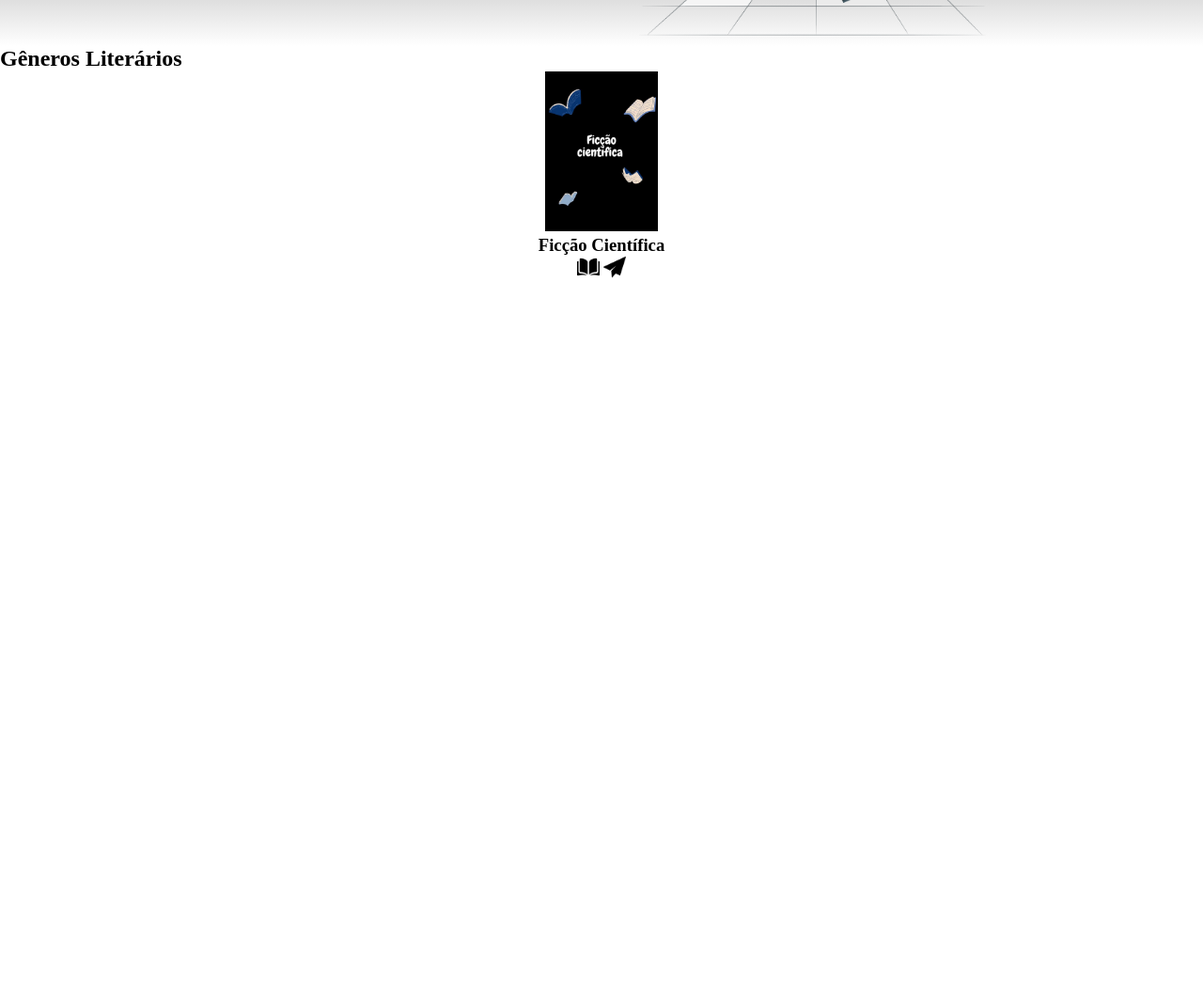
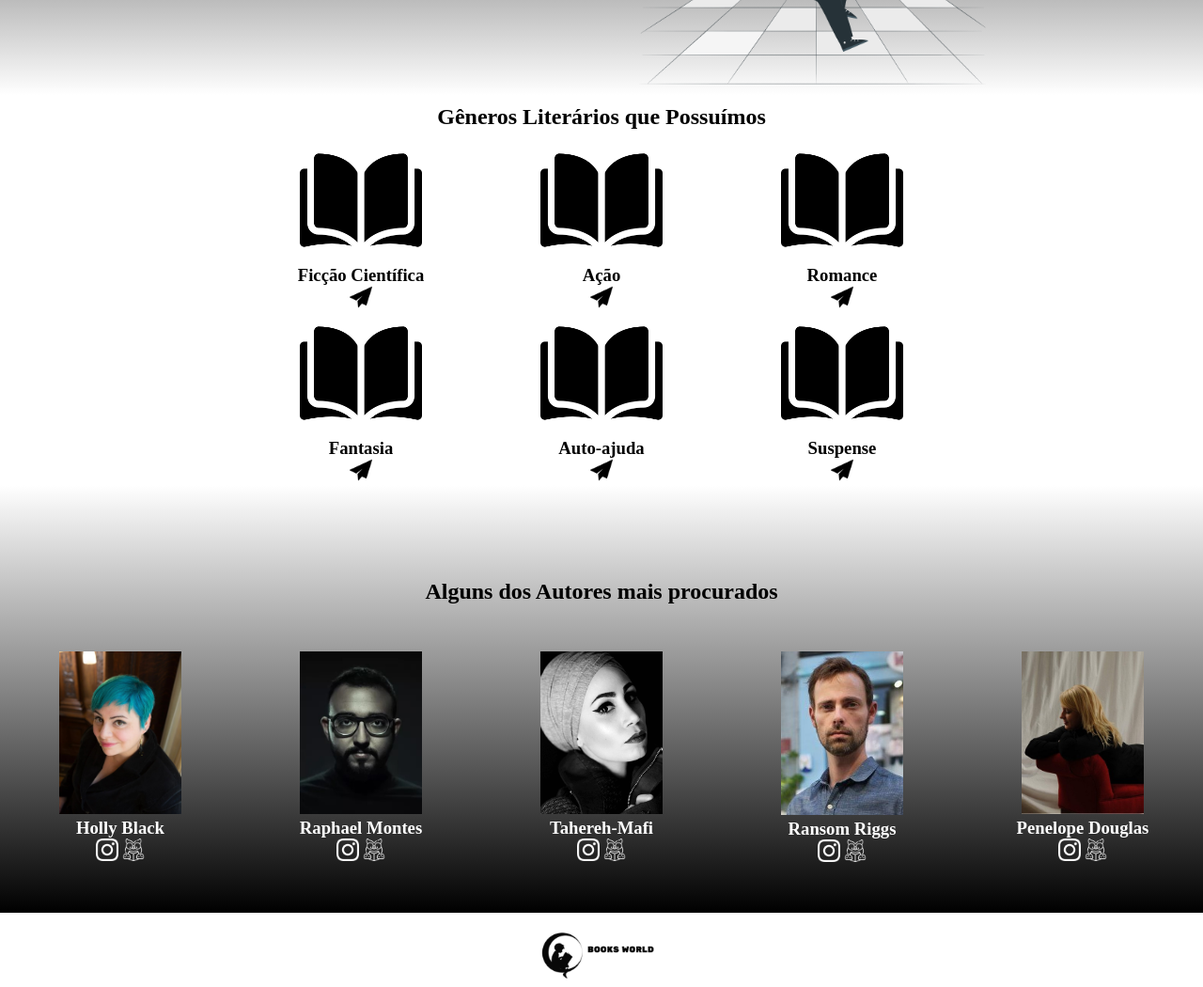
Before and after one commit to louisaferb/site-criativo-alura, a plain HTML site: page index.html in a window 1280 px wide. Shown: the part 1081-2131 px from the top of the page at 94% size. Before the commit the page ends 1381 px from the top, so only its background shows below. Drawn offline with Linux system fonts and the light colour scheme.

Commit message:
Add files via upload
Fotos sobre gêneros de livros, autores, Instagram, Skoob e Rodapé finalizados. Site sobre Livros, finalizado.

```diff
--- a/index.html
+++ b/index.html
@@ -24,13 +24,100 @@
         </div>
          <img class="Booksworld-imagem" src="ilustracao.png" alt="Menina tocando o Planeta.">
     </section>
+
+
     <section class="Generos">
-        <h2 class="genero titulo">Gêneros Literários</h2>
+        <h2 class="genero-titulo">Gêneros Literários que Possuímos</h2>
+        <div class="genero-todos">
+            <span></span>
+
         <div class="genero-div">
-            <img class="genero-ficcaoimagem" src="Genero 1.jpg" alt="foto ficcao cientifica">
+            <img class="genero-ficcaoimagem" src="abra-o-livros.png" alt="foto ficcao cientifica">
             <h3 class="genero-nome">Ficção Científica</h3>
-            <img class="genero-icone" src="abra-o-livros.png" alt="icone de livro">
             <img class="genero-icone" src="correspondencia-enviada.png" alt="icone de envio">
+        </div>
+
+        <div class="genero-div">
+            <img class="genero-ficcaoimagem" src="abra-o-livros.png" alt="foto Ação">
+            <h3 class="genero-nome">Ação</h3>
+            <img class="genero-icone" src="correspondencia-enviada.png" alt="icone de envio">
+        </div>
+
+        <div class="genero-div">
+            <img class="genero-ficcaoimagem" src="abra-o-livros.png" alt="foto Romance">
+            <h3 class="genero-nome">Romance</h3>
+            <img class="genero-icone" src="correspondencia-enviada.png" alt="icone de envio">
+        </div>
+
+        <span></span>
+        <span></span>
+
+        <div class="genero-div">
+            <img class="genero-ficcaoimagem" src="abra-o-livros.png" alt="foto Fantasiaa">
+            <h3 class="genero-nome">Fantasia</h3>
+            <img class="genero-icone" src="correspondencia-enviada.png" alt="icone de envio">
+        </div>
+
+        <div class="genero-div">
+            <img class="genero-ficcaoimagem" src="abra-o-livros.png" alt="foto Auto-ajuda">
+            <h3 class="genero-nome">Auto-ajuda</h3>
+            <img class="genero-icone" src="correspondencia-enviada.png" alt="icone de envio">
+        </div>
+
+        <div class="genero-div">
+            <img class="genero-ficcaoimagem" src="abra-o-livros.png" alt="foto Suspense">
+            <h3 class="genero-nome">Suspense</h3>
+            <img class="genero-icone" src="correspondencia-enviada.png" alt="icone de envio">
+        </div>
+    </div>
     </section>
+
+    <section class="autores">
+    <h2 class="autor-titulo">Alguns dos Autores mais procurados</h2>
+    <div class="autor-todos">
+
+        <div class="autor-div">
+            <img class="autor-imagem" src="Holly Black.jpg" alt="foto Holly Black">
+            <h3 class="autor-nome">Holly Black</h3>
+            <a href="https://www.instagram.com/blackholly/"><img class="autor-icone" src="instagram.png" alt="icone instagram"></a>
+            <a href="https://www.skoob.com.br/autor/350-holly-black"><img class="autor-icone" src="coruja.png" alt="icone skoob"></a>
+        </div>
+
+        <div class="autor-div">
+            <img class="autor-imagem" src="Raphael Montes.jpg" alt="foto Raphael Montes">
+            <h3 class="autor-nome">Raphael Montes</h3>
+            <a href="https://www.instagram.com/raphael_montes/"><img class="autor-icone" src="instagram.png" alt="icone instagram"></a>
+            <a href="https://www.skoob.com.br/autor/7229-raphael-montes"><img class="autor-icone" src="coruja.png" alt="icone skoob"></a>
+        </div>
+
+        <div class="autor-div">
+            <img class="autor-imagem" src="Tahereh-Mafi.png" alt="foto Tahereh-Mafi">
+            <h3 class="autor-nome">Tahereh-Mafi</h3>
+            <a href="https://www.instagram.com/tahereh/"><img class="autor-icone" src="instagram.png" alt="icone instagram"></a>
+            <a href="https://www.skoob.com.br/autor/6449-tahereh-mafi"><img class="autor-icone" src="coruja.png" alt="icone skoob"></a>
+        </div>
+
+        <div class="autor-div">
+            <img class="autor-imagem" src="Ransom Riggs.jpg" alt="foto Ransom Riggs">
+            <h3 class="autor-nome">Ransom Riggs</h3>
+            <a href="https://www.instagram.com/ransomriggs/"><img class="autor-icone" src="instagram.png" alt="icone instagram"></a>
+            <a href="https://www.skoob.com.br/autor/5736-ransom-riggs"><img class="autor-icone" src="coruja.png" alt="icone skoob"></a>
+        </div>
+
+        <div class="autor-div">
+            <img class="autor-imagem" src="Penelope Douglas.jpg" alt="foto Penelope Douglas">
+            <h3 class="autor-nome">Penelope Douglas</h3>
+            <a href="https://www.instagram.com/penelope.douglas/"><img class="autor-icone" src="instagram.png" alt="icone instagram"></a>
+            <a href="https://www.skoob.com.br/autor/11139-penelope-douglas"><img class="autor-icone" src="coruja.png" alt="icone skoob"></a>
+        </div>
+
+    </div>
+    </section>
+
+    <footer>
+       <img class="rodape" src="booksw.jpg" alt="Logo da Booksworld">
+
+    </footer>
+
 </body>
 </html>
--- a/style.css
+++ b/style.css
@@ -5,11 +5,11 @@
 
 .cabecalho {
     background-color: black;
-    color: white;
+    color: rgb(255, 255, 255);
     display: flex;
     justify-content: space-around;
     align-items: center;
-    padding: 24px 0;
+    padding: 50px 0;
 }
 .cabecalho-imagem {
     width: 10%;
@@ -28,7 +28,7 @@
 
 .Booksworld{
     background-image: linear-gradient(black, white);
-    color: white;
+    color: rgb(255, 255, 255);
     display: flex;
     justify-content: center;
 }
@@ -43,7 +43,7 @@
 }
 
 .genero-ficcaoimagem{
-    width: 120px;
+    width: 130px;
 }
 
 .genero-icone{
@@ -53,3 +53,55 @@
 .genero-div{
     text-align: center;
 }
+
+.genero-titulo{
+    text-align: center;
+    padding: 10px 0;
+}
+
+.genero-todos{
+    display: grid;
+    grid-template-columns: 20% 20% 20% 20% 20%
+}
+.autor-titulo{
+    text-align: center;
+    padding: 50px 0;
+    color: rgb(0, 0, 0);
+}
+
+.autor-imagem{
+    width: 130px;
+}
+
+.autor-icone{
+    width: 24px;
+}
+
+.autor-div{
+    text-align: center;
+}
+
+.autor-todos{
+    display: grid;
+    grid-template-columns: 20% 20% 20% 20% 20%
+}
+
+.Generos{
+    background-image: linear-gradient white;
+}
+
+.autores{
+    background-image: linear-gradient(white,black);
+    color: rgb(255, 255, 255);
+    padding: 50px 0;
+}
+
+.rodape{
+    width: 130px;
+    padding: 1px 0;
+    background-color: rgb(255, 255, 255);
+}
+
+footer{
+    text-align: center;
+}
```
Also changed, not shown: Holly Black.jpg (added), Penelope Douglas.jpg (added), Ransom Riggs.jpg (added), Raphael Montes.jpg (added), Tahereh-Mafi.png (added), booksw.jpg (added), coruja.png (added), instagram.png (added).
